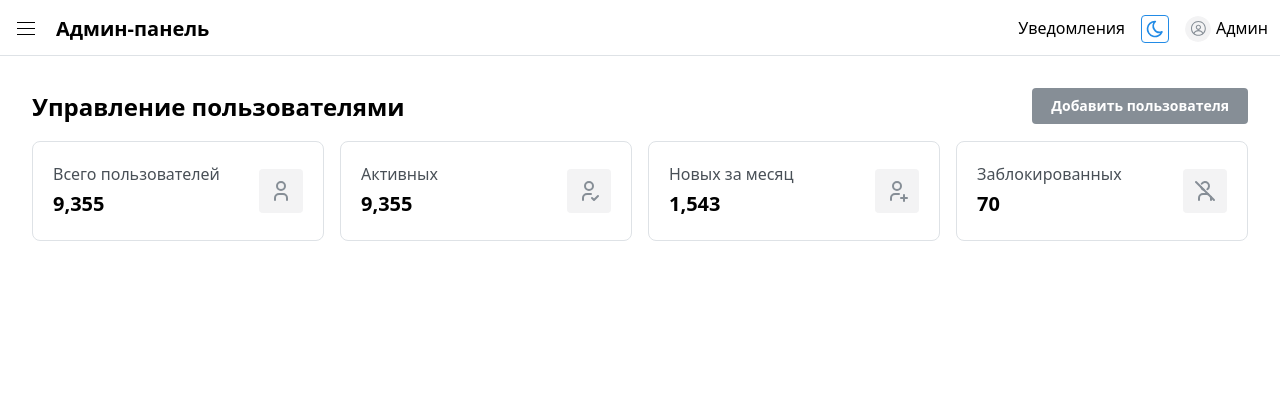
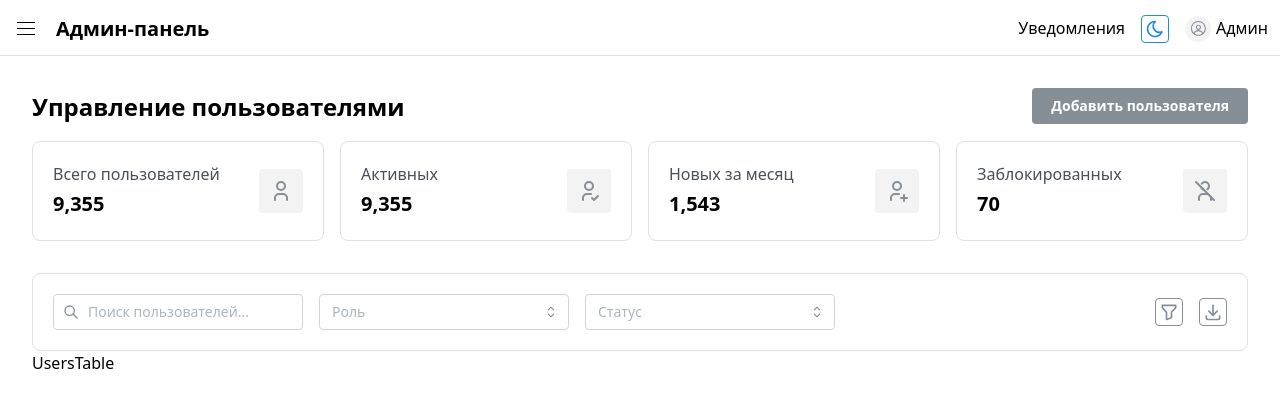
Before and after one commit to M-a-K-s-1-M/neshopify, a React (Vite) app in the folder admin-frontend/: page /users-management in a window 1280 px wide. Shown: the top 408 px of the page. Built offline with nearby package versions, Linux system fonts and the light colour scheme.

Commit message:
Создаст блок поиска пользователей с фильтрами

```diff
--- a/admin-frontend/src/app/providers/theme.tsx
+++ b/admin-frontend/src/app/providers/theme.tsx
@@ -30,7 +30,7 @@ const theme = createTheme({
         }),
 
         backgroundSecondary: virtualColor({
-            name: 'background-secondary',
+            name: 'backgroundSecondary',
             dark: 'gray',
             light: 'gray',
         }),
@@ -47,11 +47,23 @@ const theme = createTheme({
             light: 'gray',
         }),
 
+        border: virtualColor({
+            name: 'border',
+            dark: 'gray',
+            light: 'gray',
+        }),
+
         button: virtualColor({
             name: 'button',
             dark: 'gray',
             light: 'gray',
-        })
+        }),
+
+        actionIcon: virtualColor({
+            name: 'actionIcon',
+            dark: 'gray',
+            light: 'gray',
+        }),
     }
 })
 
--- a/admin-frontend/src/features/user/ui/index.ts
+++ b/admin-frontend/src/features/user/ui/index.ts
@@ -1,3 +1,5 @@
 export { UsersTableMini } from './users-table-mini/index';
 export { SearchUsers } from './search-users/index';
 export { AddUser } from './add-user/index';
+export { SearchUsersWithFilters } from './search-users-with-filters/index';
+export { UsersTable } from './users-table/index';
--- /dev/null
+++ b/admin-frontend/src/features/user/ui/search-users-with-filters/index.tsx
@@ -0,0 +1,28 @@
+import { ActionIcon, Box, Flex, Group, MultiSelect, TextInput } from "@mantine/core";
+import { IconDownload, IconFilter } from "@tabler/icons-react";
+import './styles.scss';
+import { IconSearch } from "@tabler/icons-react";
+
+export function SearchUsersWithFilters() {
+    return (
+        <Box component="div" p={'lg'} className="search-users-with-filters" bdrs={'md'}>
+            <Flex justify={'space-between'} gap={'xs'}>
+                <Group>
+                    <TextInput placeholder="Поиск пользователей..." leftSection={<IconSearch size={16} />} w={{ base: 200, sm: 250 }} />
+                    <MultiSelect placeholder="Роль" />
+                    <MultiSelect placeholder="Статус" />
+                </Group>
+
+                <Group>
+                    <ActionIcon variant="outline" color={'actionIcon'} >
+                        <IconFilter size={20} />
+                    </ActionIcon>
+
+                    <ActionIcon variant="outline" color="actionIcon">
+                        <IconDownload size={20} />
+                    </ActionIcon>
+                </Group>
+            </Flex>
+        </Box>
+    )
+}
--- /dev/null
+++ b/admin-frontend/src/features/user/ui/search-users-with-filters/styles.scss
@@ -0,0 +1,3 @@
+.search-users-with-filters {
+    border: 1px solid var(--app-shell-border-color);
+}
--- /dev/null
+++ b/admin-frontend/src/features/user/ui/users-table/index.tsx
@@ -0,0 +1,6 @@
+
+export function UsersTable() {
+    return (
+        <div>UsersTable</div>
+    )
+}
--- a/admin-frontend/src/pages/user-management/index.tsx
+++ b/admin-frontend/src/pages/user-management/index.tsx
@@ -1,5 +1,6 @@
 import { AddUser } from "@/features/user";
 import { UsersAnalytics } from "@/widgets/site-analytics-block";
+import { UsersTableWithSearchAndEdit } from "@/widgets/users-table-with-search-and-edit";
 import { Box, Flex, Text } from "@mantine/core";
 
 export function UserManagement() {
@@ -11,8 +12,12 @@ export function UserManagement() {
                 <AddUser />
             </Flex>
 
+            <Box component="div" mb={'xl'}>
+                <UsersAnalytics />
+            </Box>
+
             <Box component="div">
-                <UsersAnalytics />
+                <UsersTableWithSearchAndEdit />
             </Box>
         </Box>
     )
--- /dev/null
+++ b/admin-frontend/src/widgets/users-table-with-search-and-edit/index.tsx
@@ -0,0 +1,13 @@
+import { UsersTable } from '@/features/user'
+import { SearchUsersWithFilters } from '@/features/user'
+import { Box } from '@mantine/core'
+
+export function UsersTableWithSearchAndEdit() {
+    return (
+        <Box component='div'>
+            <SearchUsersWithFilters />
+
+            <UsersTable />
+        </Box>
+    )
+}
```
